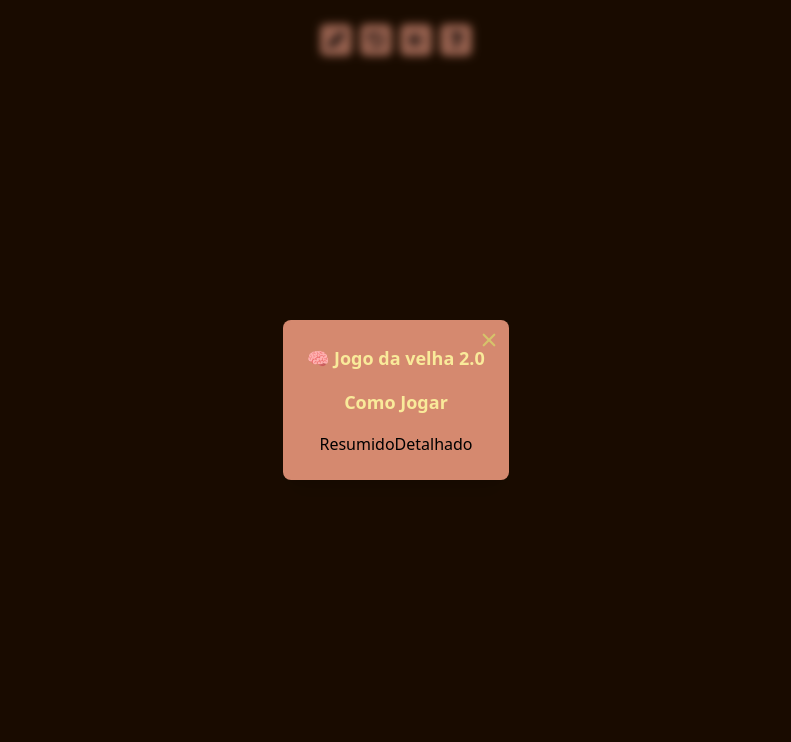
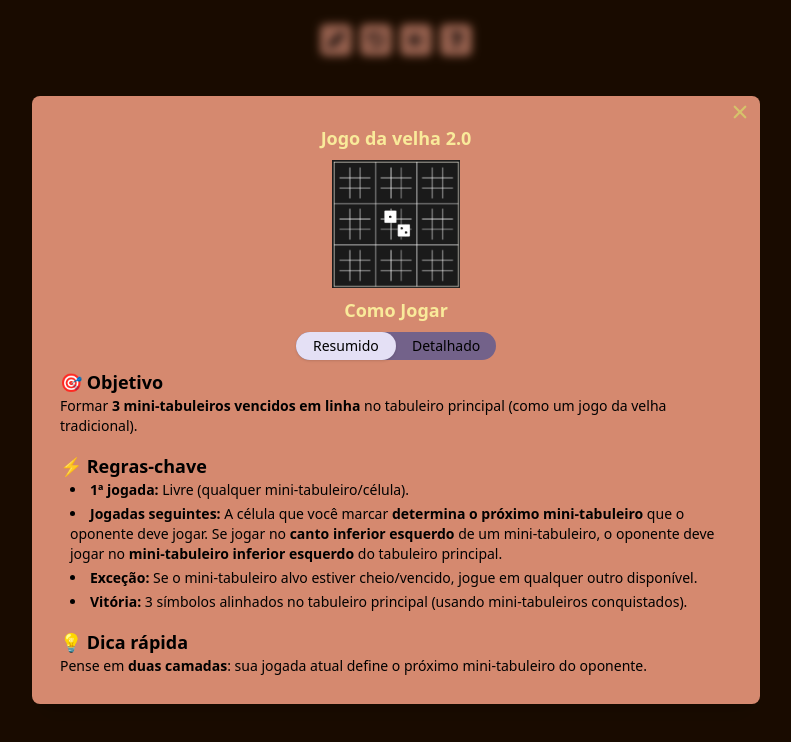
Before and after one commit to MontebellerZ/velha2_web, a React (Vite) app: page / in a window 1280 px wide. Both pictures are taken after a click on the button 700 px from the left and 40 px from the top of the page. Shown: the top 742 px of the page, without its empty margins (244-1035 px from the left). Built offline with nearby package versions, Linux system fonts and the light colour scheme.

Commit message:
feat: modal scroll e como jogar completo

```diff
--- a/package.json
+++ b/package.json
@@ -4,7 +4,7 @@
   "version": "0.0.0",
   "type": "module",
   "scripts": {
-    "dev": "vite",
+    "dev": "vite --host",
     "build": "tsc -b && vite build",
     "lint": "eslint .",
     "preview": "vite preview"
@@ -16,7 +16,8 @@
     "react-icons": "^5.5.0",
     "react-toastify": "^11.0.5",
     "sass": "^1.89.2",
-    "tailwindcss": "^4.1.11"
+    "tailwindcss": "^4.1.11",
+    "uuid": "^11.1.0"
   },
   "devDependencies": {
     "@eslint/js": "^9.29.0",
--- a/src/components/ComoJogar/ComoJogarDetalhado/index.tsx
+++ b/src/components/ComoJogar/ComoJogarDetalhado/index.tsx
@@ -1,36 +1,60 @@
 function ComoJogarDetalhado() {
   return (
-    <>
-      <p className="text-sm text-muted-foreground text-left">
-        🧠 <strong>Ultimate Tic-Tac-Toe</strong> é uma versão estratégica do clássico jogo da velha.
-        Em vez de um único tabuleiro 3x3, você joga em um tabuleiro maior composto por{" "}
-        <strong>9 mini-tabuleiros</strong>, cada um com seu próprio jogo da velha.
+    <div className="text-sm text-left flex flex-col gap-4">
+      <section>
+        <h2 className="text-lg font-semibold">🎯 Objetivo</h2>
+        <p>
+          Assim como no jogo original, o objetivo final é formar uma linha com três símbolos iguais
+          (X ou O). Mas, dessa vez, você precisa <b>vencer três mini-jogos da velha</b> dentro de um
+          tabuleiro maior.
         </p>
+      </section>
 
-      <ul className="text-left text-sm text-muted-foreground list-disc list-inside space-y-2">
+      <section>
+        <h2 className="text-lg font-semibold">📦 Como é o tabuleiro?</h2>
+        <ul className="space-y-1 ml-2.5">
           <li>
-          🎯 O objetivo final é vencer <strong>3 mini-tabuleiros em linha</strong> (horizontal,
-          vertical ou diagonal) no tabuleiro principal.
+            Um <b>grande tabuleiro 3x3</b>, dividido em outros <b>9 mini-tabuleiros 3x3</b>.
+          </li>
+          <li>Cada mini-tabuleiro é como um jogo da velha tradicional.</li>
+        </ul>
+      </section>
+
+      <section>
+        <h2 className="text-lg font-semibold">⚙️ Regras principais</h2>
+        <ul className="space-y-1 ml-2.5">
+          <li>
+            <b>Jogadas direcionadas:</b> Onde você joga dentro de um mini-tabuleiro determina para
+            onde o próximo jogador será "enviado".
           </li>
           <li>
-          🔄 Cada jogada sua dentro de um mini-tabuleiro determina para onde o próximo jogador será
-          enviado. Ex: se você joga no centro, o próximo jogador terá que jogar no mini-tabuleiro do
-          centro.
+            <b>Exemplo de jogada:</b> Se você joga no canto superior direito do mini-tabuleiro, o
+            próximo jogador deve jogar no mini-tabuleiro do canto superior direito do tabuleiro
+            maior.
           </li>
           <li>
-          🚫 Se o mini-tabuleiro de destino já estiver vencido ou cheio, o próximo jogador pode
-          escolher qualquer tabuleiro livre.
+            <b>Mini-tabuleiro vencido:</b> quem vence um mini-tabuleiro "ganha" aquele espaço no
+            tabuleiro maior com seu símbolo (X ou O).
           </li>
           <li>
-          🏆 Ao vencer um mini-tabuleiro, você "conquista" aquele espaço no tabuleiro maior,
-          marcando com um X ou O gigante.
+            <b>Mini-tabuleiro completo:</b> se o tabuleiro para onde você foi direcionado está
+            cheio, você pode jogar em qualquer outro ainda disponível.
+          </li>
+          <li>
+            <b>Vitória final:</b> vence quem conquistar 3 mini-tabuleiros em linha no tabuleiro
+            maior.
           </li>
         </ul>
+      </section>
 
-      <p className="text-sm text-muted-foreground italic">
-        💡 Pense dois passos à frente: cada jogada sua define o destino da jogada do adversário!
+      <section>
+        <h2 className="text-lg font-semibold">🧩 Por que é interessante?</h2>
+        <p>
+          Requer muito mais estratégia do que o jogo da velha comum. Força o jogador a pensar{" "}
+          <b>duas camadas à frente</b>: a jogada atual e as consequências para o próximo turno.
         </p>
-    </>
+      </section>
+    </div>
   );
 }
 
--- a/src/components/ComoJogar/ComoJogarResumido/index.tsx
+++ b/src/components/ComoJogar/ComoJogarResumido/index.tsx
@@ -1,7 +1,45 @@
 function ComoJogarResumido() {
   return (
-    <>
-    </>
+    <div className="text-sm text-left flex flex-col gap-4">
+      <section>
+        <h2 className="text-lg font-semibold">🎯 Objetivo</h2>
+        <p>
+          Formar <b>3 mini-tabuleiros vencidos em linha</b> no tabuleiro principal (como um jogo da
+          velha tradicional).
+        </p>
+      </section>
+
+      <section>
+        <h2 className="text-lg font-semibold">⚡ Regras-chave</h2>
+        <ul className="space-y-1 ml-2.5">
+          <li>
+            <b>1ª jogada:</b> Livre (qualquer mini-tabuleiro/célula).
+          </li>
+          <li>
+            <b>Jogadas seguintes:</b> A célula que você marcar{" "}
+            <b>determina o próximo mini-tabuleiro</b> que o oponente deve jogar. Se jogar no{" "}
+            <b>canto inferior esquerdo</b> de um mini-tabuleiro, o oponente deve jogar no{" "}
+            <b>mini-tabuleiro inferior esquerdo</b> do tabuleiro principal.
+          </li>
+          <li>
+            <b>Exceção:</b> Se o mini-tabuleiro alvo estiver cheio/vencido, jogue em qualquer outro
+            disponível.
+          </li>
+          <li>
+            <b>Vitória:</b> 3 símbolos alinhados no tabuleiro principal (usando mini-tabuleiros
+            conquistados).
+          </li>
+        </ul>
+      </section>
+
+      <section>
+        <h2 className="text-lg font-semibold">💡 Dica rápida</h2>
+        <p>
+          Pense em <b>duas camadas</b>: sua jogada atual define o próximo mini-tabuleiro do
+          oponente.
+        </p>
+      </section>
+    </div>
   );
 }
 
--- a/src/components/ComoJogar/SwitchAbas/index.tsx
+++ b/src/components/ComoJogar/SwitchAbas/index.tsx
@@ -1,4 +1,4 @@
-import { useState } from "react";
+import { useMemo, useState } from "react";
 import type { Abas } from "../../../types/Abas";
 
 interface SwitchAbasProps {
@@ -14,15 +14,33 @@ function SwitchAbas(props: SwitchAbasProps) {
     props.selectAba(aba);
   };
 
+  const destaquePos = useMemo(() => {
+    const index = props.abas.indexOf(selected);
+    const abas = props.abas.length;
+    return { left: (index / abas) * 100, right: ((index + 1) / abas) * -100 + 100 };
+  }, [selected, props.abas]);
+
   return (
-    <div className="flex items-center justify-center">
-      <div />
+    <div className="relative flex items-center justify-center rounded-full bg-deep">
+      <div
+        className={`absolute h-full bg-softLight z-0 rounded-full transition-all shadow-sm`}
+        style={{ left: `${destaquePos.left}%`, right: `${destaquePos.right}%` }}
+      />
 
-      {props.abas.map((aba, i) => (
-        <button key={i} onClick={() => changeSelection(aba)}>
-          {aba.label}
-        </button>
-      ))}
+      <div
+        className="grid gap-0 z-10 text-sm justify-evenly w-full"
+        style={{ gridTemplateColumns: `repeat(${props.abas.length}, 1fr)` }}
+      >
+        {props.abas.map((aba, i) => (
+          <button
+            key={i}
+            onClick={() => changeSelection(aba)}
+            className="flex-1 px-4 py-1 text-center"
+          >
+            {aba.label}
+          </button>
+        ))}
+      </div>
     </div>
   );
 }
--- a/src/components/ComoJogar/index.tsx
+++ b/src/components/ComoJogar/index.tsx
@@ -3,6 +3,7 @@ import ComoJogarResumido from "./ComoJogarResumido";
 import ComoJogarDetalhado from "./ComoJogarDetalhado";
 import SwitchAbas from "./SwitchAbas";
 import type { Abas } from "../../types/Abas";
+import AppLogo from "/icon.png";
 
 const ABAS_OPT: Abas[] = [
   { label: "Resumido", value: <ComoJogarResumido /> },
@@ -17,8 +18,12 @@ function ComoJogar() {
   };
 
   return (
-    <div className="text-center flex flex-col items-center justify-center gap-4">
-      <h2 className="text-lg font-bold text-accent">🧠 Jogo da velha 2.0</h2>
+    <div className="text-center flex flex-col items-center gap-2 max-w-2xl">
+      <h2 className="text-lg font-bold text-accent">
+        <span>Jogo da velha 2.0</span>
+      </h2>
+
+      <img src={AppLogo} className="h-32" />
 
       <h3 className="text-lg font-bold text-accent">Como Jogar</h3>
 
--- a/src/components/NomesForm/index.tsx
+++ b/src/components/NomesForm/index.tsx
@@ -1,7 +1,6 @@
 import { useState } from "react";
 import { FaPlay } from "react-icons/fa";
 import { toast } from "react-toastify";
-import { useModal } from "../../contexts/useModal";
 
 interface NomesFormProps {
   player1?: string;
@@ -11,14 +10,11 @@ interface NomesFormProps {
 }
 
 function NomesForm(props: NomesFormProps) {
-  const { closeModal } = useModal();
-
   const [p1, setP1] = useState(props.player1 || "");
   const [p2, setP2] = useState(props.player2 || "");
 
   const closeForm = () => {
     props.onClose();
-    closeModal();
   };
 
   const submitNomes = (e: React.FormEvent) => {
--- a/src/contexts/ModalContext.tsx
+++ b/src/contexts/ModalContext.tsx
@@ -34,17 +34,23 @@ export function ModalProvider({ children }: { children: ReactNode }) {
       {children}
 
       {modalContent && (
-        <div className="fixed inset-0 z-50 flex items-center justify-center bg-black/30 backdrop-blur-xs">
-          <div className="relative bg-secondary p-6 rounded-lg shadow-xl">
+        <div
+          className="fixed inset-0 z-50 flex items-center justify-center bg-black/30 backdrop-blur-xs p-8"
+          onClick={closeModal}
+        >
+          <div
+            className="relative bg-secondary rounded-lg shadow-xl max-w-full max-h-full flex flex-col p-1"
+            onClick={(e) => e.stopPropagation()}
+          >
             <button
-              className="absolute top-2 right-2 text-2xl text-accentDark hover:text-accent transition hover:scale-110 hover:cursor-pointer"
+              className="z-50 absolute top-1 right-2 text-2xl text-accentDark hover:text-accent transition-all hover:scale-110 hover:cursor-pointer"
               onClick={closeModal}
               type="button"
             >
               <IoClose />
             </button>
 
-            {modalContent}
+            <div className="overflow-auto p-6 flex-1">{modalContent}</div>
           </div>
         </div>
       )}
--- a/src/index.css
+++ b/src/index.css
@@ -18,6 +18,54 @@
   --color-deepDark: #4b3a5c; /* Roxo mais escuro */
 }
 
-p, h1, h2, h3, h4, h5, h6 {
+html,
+body,
+#root {
+  @apply h-dvh w-dvw bg-primary;
+}
+
+p,
+h1,
+h2,
+h3,
+h4,
+h5,
+h6 {
   @apply p-0 m-0;
 }
+
+b {
+  @apply font-semibold;
+}
+
+strong {
+  @apply font-bold;
+}
+
+ul {
+  @apply list-disc list-inside;
+}
+
+ol {
+  @apply list-decimal list-inside;
+}
+
+/* width */
+::-webkit-scrollbar {
+  @apply w-1.5 rounded-full;
+}
+
+/* Track */
+::-webkit-scrollbar-track {
+  @apply w-1.5 rounded-full bg-softLight overflow-hidden;
+}
+
+/* Handle */
+::-webkit-scrollbar-thumb {
+  @apply w-1.5 rounded-full bg-deepDark overflow-hidden;
+}
+
+/* Handle on hover */
+::-webkit-scrollbar-thumb:hover {
+  @apply bg-deep;
+}
--- a/src/types/Jogador.ts
+++ b/src/types/Jogador.ts
@@ -1,6 +1,8 @@
 type Jogador = {
   id: string;
   nome: string;
+  icone?: string;
+  cor?: string;
   vitorias: number;
   derrotas: number;
   empates: number;
--- /dev/null
+++ b/src/utils/getJogadorPadrao.ts
@@ -0,0 +1,14 @@
+import { v4 as uuidv4 } from "uuid";
+import type { Jogador } from "../types/Jogador";
+
+function getJogadorPadrao(): Jogador {
+  return {
+    id: uuidv4(),
+    nome: "",
+    vitorias: 0,
+    derrotas: 0,
+    empates: 0,
+  };
+}
+
+export default getJogadorPadrao;
```
Also changed, not shown: src/App.tsx (+14 -23 lines), 1 other file (tests, documents, lock files or other folders). Lines whose indentation alone changed are shown as unchanged.
